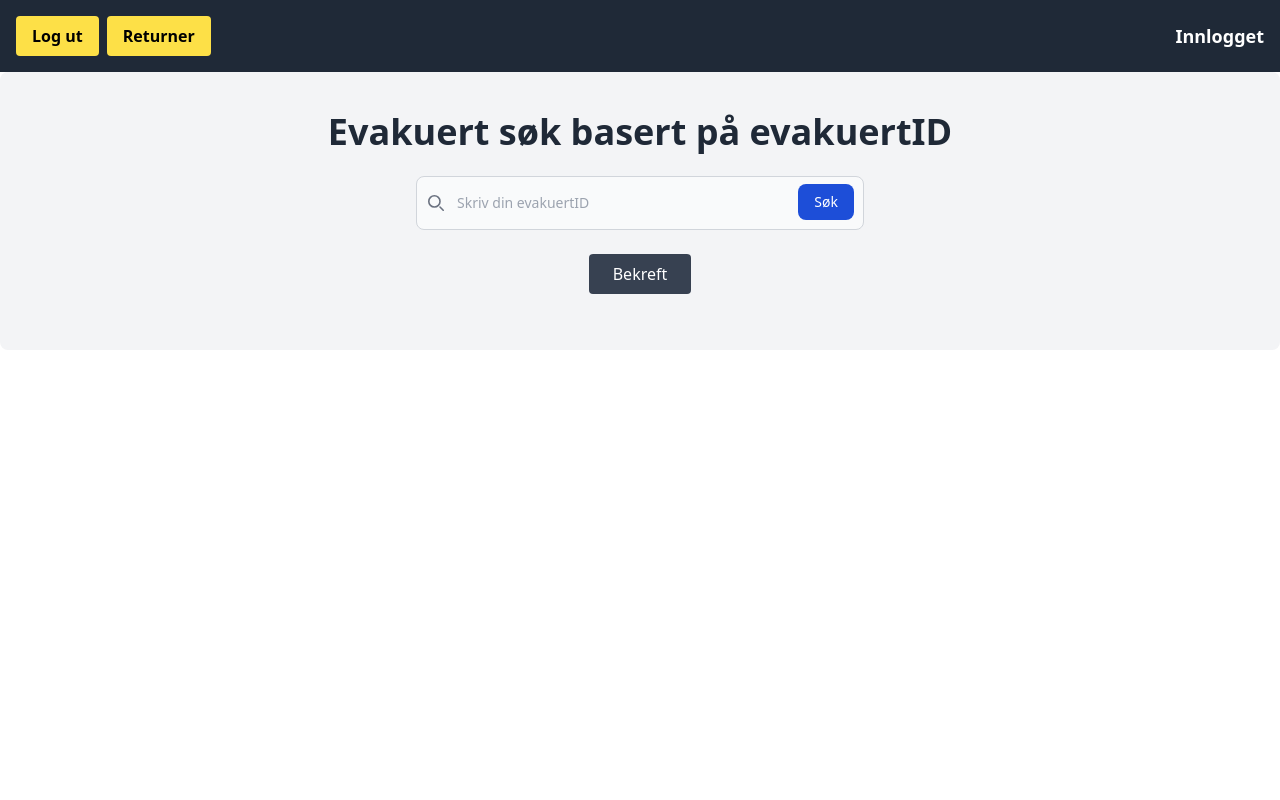
After one commit to RuneU/Bachelor-Prosjekt, a Flask app: page /evacuee-search in a window 1280 px wide. The commit adds this page. Run offline with Flask 3, Linux system fonts and the light colour scheme; some libraries are stand-ins or nearby versions.

Commit message:
Laget frontend for å søke blant evakuerte med bruk av evakuertID som skal bli knyttet til evacuee_update

```diff
--- a/app.py
+++ b/app.py
@@ -112,6 +112,10 @@ def handle_incident():
 def incident_creation():
     return render_template('incident_creation.html')
 
+@app.route("/evacuee-search")
+def evacuee_search():
+    return render_template('evacuee_search.html')
+
 def generate_frames():
     camera = cv2.VideoCapture(0)
     while True:
--- /dev/null
+++ b/templates/evacuee_search.html
@@ -0,0 +1,37 @@
+{% import "components/navbar_component.html" as navbar_component %}
+<head>
+	<meta charset="UTF-8">
+	<meta http-equiv="X-UA-Compatible" content="IE=edge">
+	<meta name="viewport" content="width=device-width, initial-scale=1.0">
+	<script src="https://cdn.tailwindcss.com"></script>
+	<title>Evakuert søk</title>
+	<link rel="stylesheet" href="{{url_for('static',filename='dist/css/output.css')}}">
+</head>
+<body>
+
+	{{ navbar_component.render_navbar(navbar) }}
+
+    <main class="container mx-auto py-10 px-6 flex-grow bg-gray-100 text-gray-800 rounded-lg">
+        <h1 class="text-4xl font-bold text-center">Evakuert søk basert på evakuertID</h1>
+
+        <br>
+
+        <form class="max-w-md mx-auto">
+            <label for="default-search" class="mb-2 text-sm font-medium text-gray-900 sr-only dark:text-white">Search</label>
+            <div class="relative">
+                <div class="absolute inset-y-0 start-0 flex items-center ps-3 pointer-events-none">
+                    <svg class="w-4 h-4 text-gray-500 dark:text-gray-400" aria-hidden="true" xmlns="http://www.w3.org/2000/svg" fill="none" viewBox="0 0 20 20">
+                        <path stroke="currentColor" stroke-linecap="round" stroke-linejoin="round" stroke-width="2" d="m19 19-4-4m0-7A7 7 0 1 1 1 8a7 7 0 0 1 14 0Z"/>
+                    </svg>
+                </div>
+                <input type="search" id="default-search" class="block w-full p-4 ps-10 text-sm text-gray-900 border border-gray-300 rounded-lg bg-gray-50 focus:ring-blue-500 focus:border-blue-500 dark:bg-gray-700 dark:border-gray-600 dark:placeholder-gray-400 dark:text-white dark:focus:ring-blue-500 dark:focus:border-blue-500" placeholder="Skriv din evakuertID" required />
+                <button type="submit" class="text-white absolute end-2.5 bottom-2.5 bg-blue-700 hover:bg-blue-800 focus:ring-4 focus:outline-none focus:ring-blue-300 font-medium rounded-lg text-sm px-4 py-2 dark:bg-blue-600 dark:hover:bg-blue-700 dark:focus:ring-blue-800">Søk</button>
+            </div>
+            <br>
+            <div class="text-center">
+                <button type="submit" class="bg-gray-700 text-white px-6 py-2 rounded">Bekreft</button>
+            </div>
+        </form>
+    </main>
+
+</body>
--- a/templates/evacuee_update.html
+++ b/templates/evacuee_update.html
@@ -6,7 +6,7 @@
 	<meta http-equiv="X-UA-Compatible" content="IE=edge">
 	<meta name="viewport" content="width=device-width, initial-scale=1.0">
 	<script src="https://cdn.tailwindcss.com"></script>
-	<title>Registreringsside</title>
+	<title>Evakuert informasjon</title>
 	<link rel="stylesheet" href="{{url_for('static',filename='dist/css/output.css')}}">
 </head>
 <body>
```
